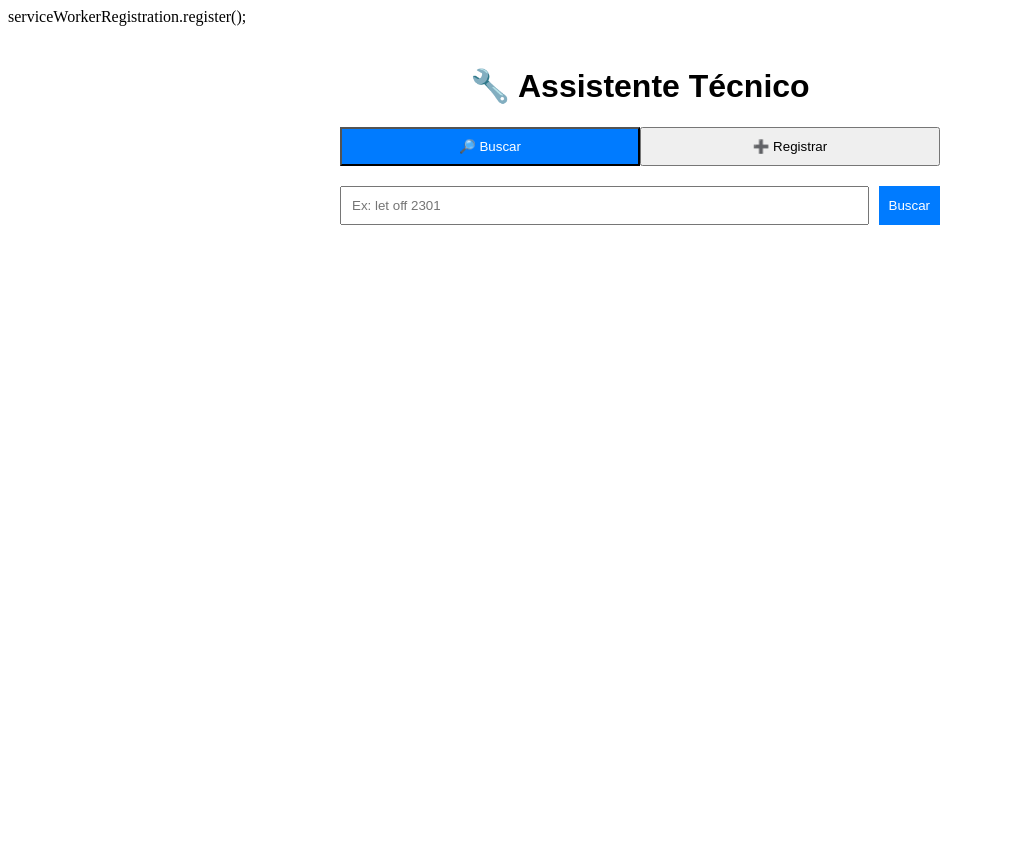
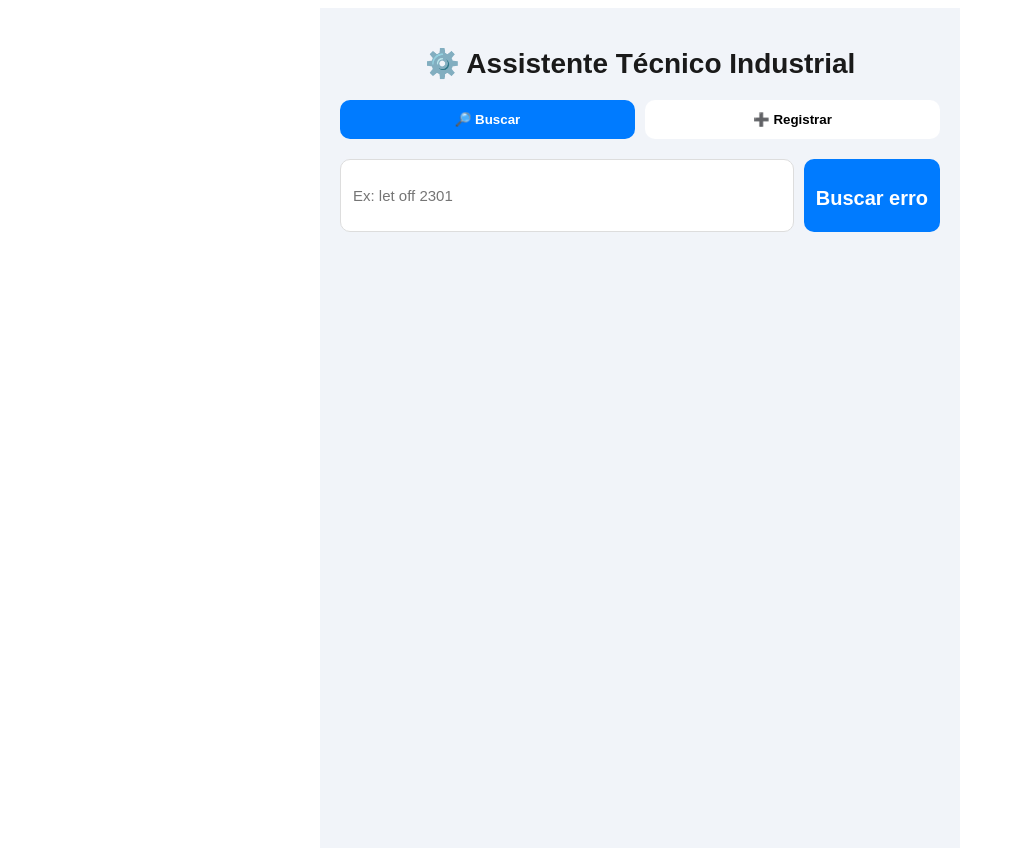
Before and after one commit to carlos-rodrigues-tl/industrial-errors-web, a React (Create React App) app: page / in a window 1280 px wide. Shown: the whole page, without its empty margins (0-1015 px from the left). Before the commit the page ends 800 px from the top, so only its background shows below. Built offline with nearby package versions, Linux system fonts and the light colour scheme.

Commit message:
frontend styles

```diff
--- a/src/App.js
+++ b/src/App.js
@@ -5,7 +5,7 @@ function App() {
 
   return (
     <div style={styles.container}>
-      <h1 style={styles.title}>🔧 Assistente Técnico</h1>
+      <h1 style={styles.title}>⚙️ Assistente Técnico Industrial</h1>
 
       {/* MENU */}
       <div style={styles.tabs}>
@@ -60,7 +60,7 @@ function Search() {
         />
 
         <button onClick={handleSearch} style={styles.button}>
-          Buscar
+          <h2 style={{ marginBottom: 10 }}>Buscar erro</h2>
         </button>
       </div>
 
@@ -257,24 +257,39 @@ const styles = {
     padding: 20,
     maxWidth: 600,
     margin: "auto",
-    fontFamily: "Arial",
+    fontFamily: "Arial, sans-serif",
+    minHeight: "100vh",
+    background: "#f1f4f9",
   },
   title: {
     textAlign: "center",
+    fontSize: 28,
+    marginBottom: 20,
+    color: "#1a1a1a",
   },
   tabs: {
     display: "flex",
+    gap: 10,
     marginBottom: 20,
   },
   tab: {
     flex: 1,
-    padding: 10,
+    padding: 12,
+    border: "none",
+    borderRadius: 10,
+    background: "#ffffff",
+    fontWeight: "bold",
+    cursor: "pointer",
   },
   activeTab: {
     flex: 1,
-    padding: 10,
+    padding: 12,
+    border: "none",
+    borderRadius: 10,
     background: "#007bff",
     color: "#fff",
+    fontWeight: "bold",
+    cursor: "pointer",
   },
   searchBox: {
     display: "flex",
@@ -283,25 +298,35 @@ const styles = {
   },
   input: {
     flex: 1,
-    padding: 10,
+    padding: 12,
+    borderRadius: 10,
+    border: "1px solid #ddd",
+    fontSize: 15,
   },
   textarea: {
-    padding: 10,
-    minHeight: 70,
+    padding: 12,
+    minHeight: 80,
+    borderRadius: 10,
+    border: "1px solid #ddd",
+    fontSize: 15,
   },
   button: {
-    padding: 10,
+    padding: 12,
     background: "#007bff",
     color: "#fff",
     border: "none",
+    borderRadius: 10,
+    fontWeight: "bold",
+    cursor: "pointer",
   },
   card: {
-    background: "#f5f5f5",
-    padding: 15,
-    borderRadius: 8,
+    background: "#ffffff",
+    padding: 18,
+    borderRadius: 14,
     display: "flex",
     flexDirection: "column",
-    gap: 10,
+    gap: 12,
+    boxShadow: "0 8px 24px rgba(0,0,0,0.08)",
   },
 };
 
--- a/src/index.js
+++ b/src/index.js
@@ -5,7 +5,6 @@ import App from "./App";
 const root = ReactDOM.createRoot(document.getElementById("root"));
 root.render(
   <React.StrictMode>
-    serviceWorkerRegistration.register();
     <App />
   </React.StrictMode>,
 );
```
